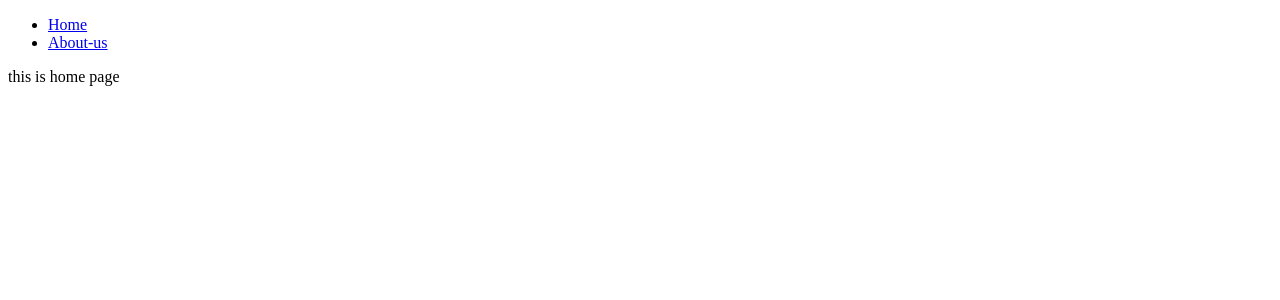
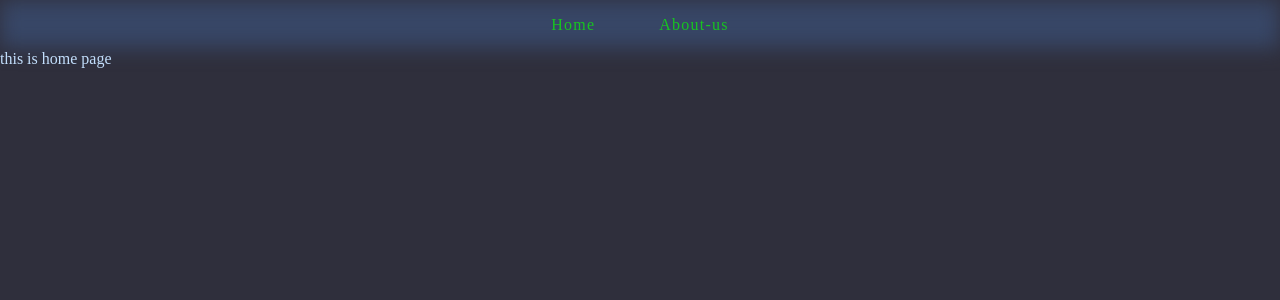
Before and after one commit to salarGholami/SPA, a React (Create React App) app: page / in a window 1280 px wide. Shown: the top 300 px of the page. Built offline with nearby package versions, Linux system fonts and the light colour scheme.

Commit message:
Separating the navigate component and using the hook useNavigate

```diff
--- /dev/null
+++ b/src/App.css
@@ -0,0 +1,10 @@
+* {
+  margin: 0;
+  padding: 0;
+  box-sizing: border-box;
+}
+
+body {
+  background-color: #2f2f3c;
+  color: #c2defc;
+}
--- a/src/App.js
+++ b/src/App.js
@@ -1,23 +1,14 @@
-import { BrowserRouter, Link, Route, Routes } from "react-router-dom";
+import { BrowserRouter, Route, Routes } from "react-router-dom";
+import "./App.css";
 import HomePage from "./pages/HomePage";
 import AboutUs from "./pages/AboutUs";
+import Navigation from "./component/Navigation/Navigation";
 
 function App() {
   return (
     <div className="App">
       <BrowserRouter>
-        <header>
-          <nav>
-            <ul>
-              <li>
-                <Link to="/">Home</Link>
-              </li>
-              <li>
-                <Link to="/about-us">About-us</Link>
-              </li>
-            </ul>
-          </nav>
-        </header>
+        <Navigation />
         <Routes>
           <Route path="/" element={<HomePage />} />
           <Route path="/about-us" element={<AboutUs />} />
--- /dev/null
+++ b/src/component/Navigation/Navigation.css
@@ -0,0 +1,35 @@
+header {
+  width: 100%;
+}
+
+nav {
+  width: 100%;
+}
+
+.blurNav {
+  position: absolute;
+  width: 100%;
+  height: 3rem;
+  background-color: #3b5179b1;
+  filter: blur(10px);
+  z-index: -1;
+}
+
+ul {
+  display: flex;
+  justify-content: center;
+  padding: 1rem 2rem;
+  list-style: none;
+  z-index: 1;
+}
+
+a {
+  color: #09ff00ae;
+  text-decoration: none;
+  margin: 1rem 2rem;
+  letter-spacing: 1.25px;
+}
+
+a:hover{
+    color: #09ff00;
+}
--- /dev/null
+++ b/src/component/Navigation/Navigation.jsx
@@ -0,0 +1,22 @@
+import { Link } from "react-router-dom";
+import "./Navigation.css";
+
+const Navigation = () => {
+  return (
+    <header>
+      <nav>
+        <div className="blurNav"></div>
+        <ul>
+          <li>
+            <Link to="/">Home</Link>
+          </li>
+          <li>
+            <Link to="/about-us">About-us</Link>
+          </li>
+        </ul>
+      </nav>
+    </header>
+  );
+};
+
+export default Navigation;
--- a/src/pages/HomePage.jsx
+++ b/src/pages/HomePage.jsx
@@ -1,4 +1,8 @@
+import { useNavigate } from "react-router-dom";
+
 const HomePage = () => {
+  const navigate = useNavigate();
+  navigate("./about-us");
   return (
     <>
       <p>this is home page</p>
```
